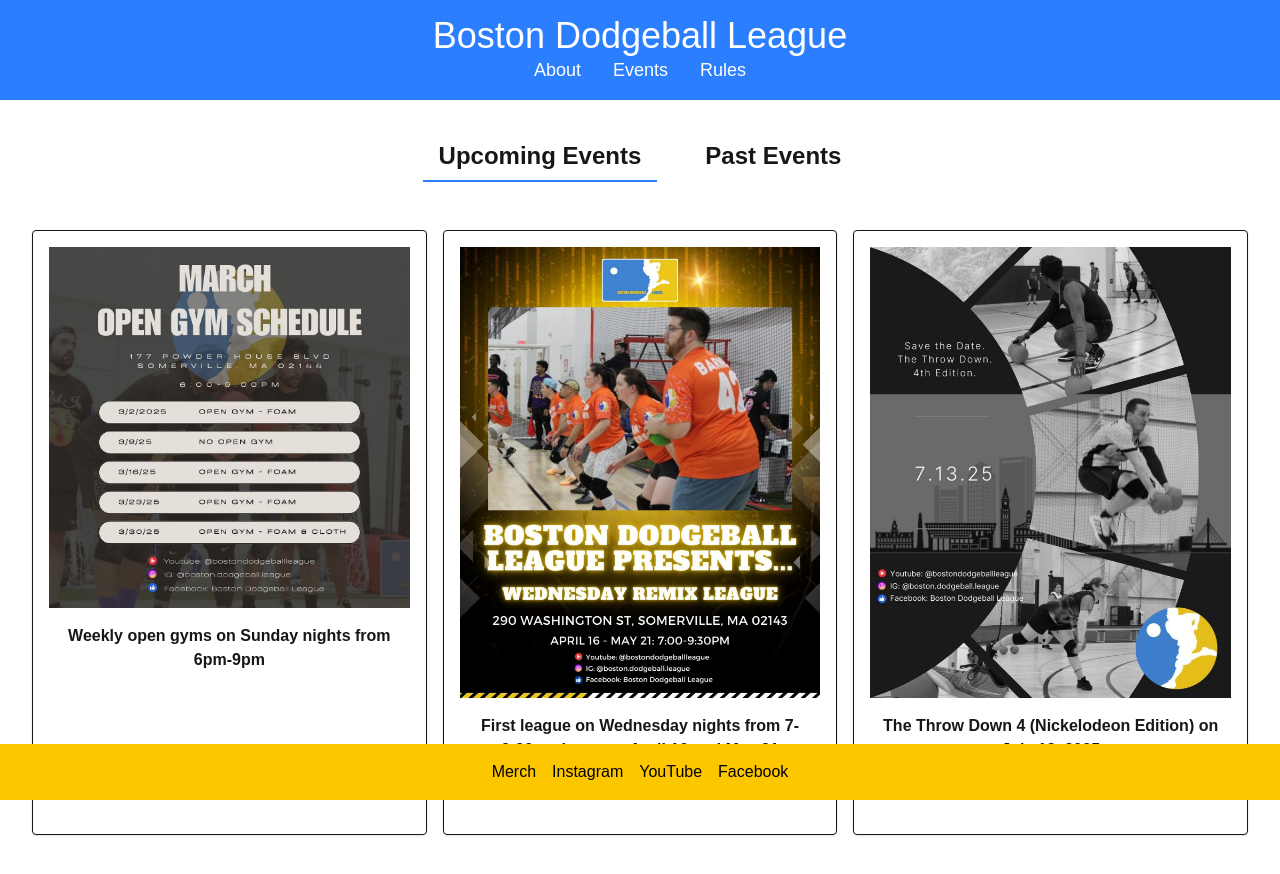
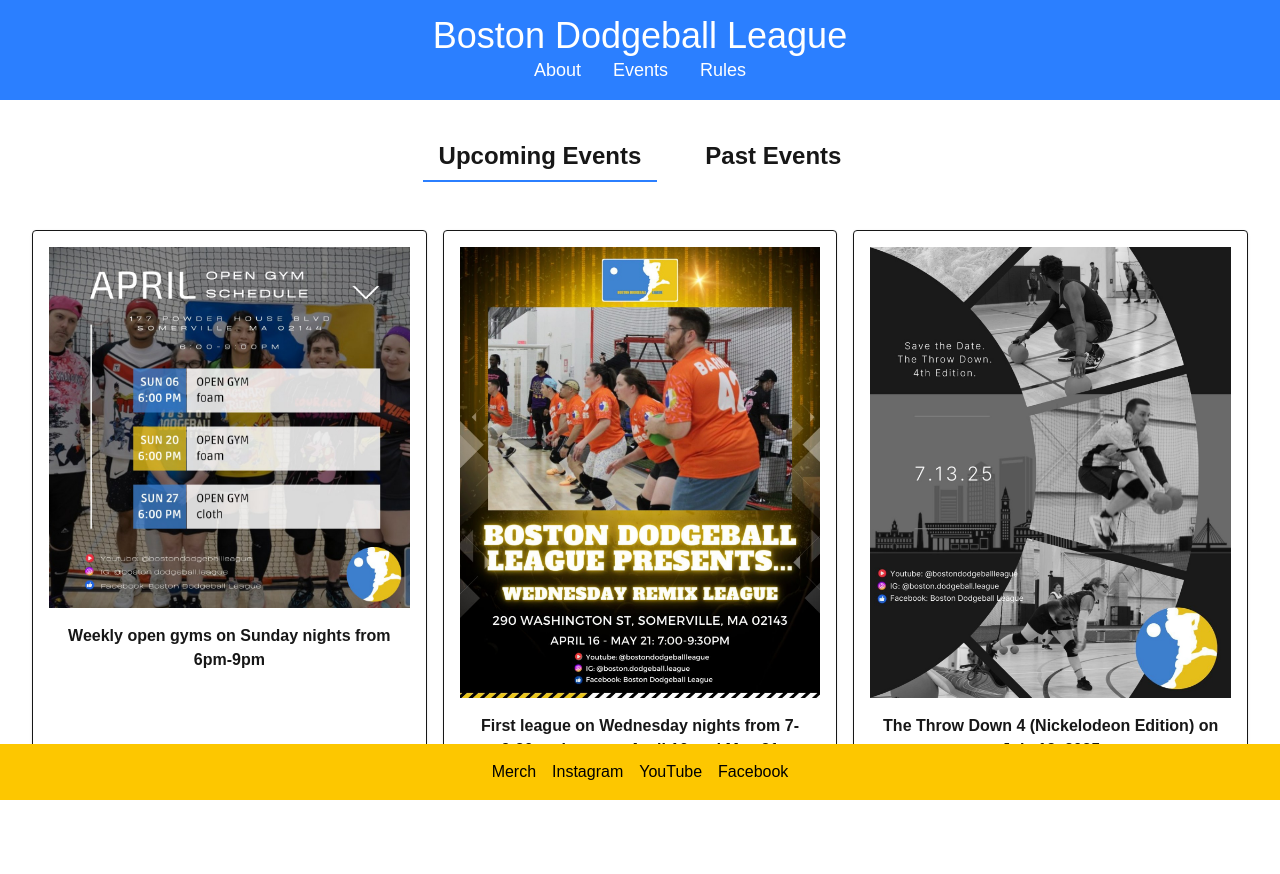
Before and after one commit to jsartin513/bdl-site, a Next.js app: page /events in a window 1280 px wide. Shown: the top 874 px of the page. Built offline with nearby package versions, Linux system fonts and the light colour scheme.

Commit message:
Updates to upcoming events

```diff
--- a/app/events/page.tsx
+++ b/app/events/page.tsx
@@ -4,8 +4,8 @@
 
 export default function Events() {
   const upcomingEvents = [
-    { description: 'Weekly open gyms on Sunday nights from 6pm-9pm', image: '/images/march_open_gym_flyer.jpg' },
-    { description: 'First league on Wednesday nights from 7-9:30pm between April 16 and May 21', image: '/images/league_flyer.jpg', signUpLink: "https://docs.google.com/forms/d/e/1FAIpQLSc1EKlzHAb59oONb7bmF86pOOdRDF3Yc26pWDgWdDU-H2CONw/viewform?usp=sharing"},
+    { description: 'Weekly open gyms on Sunday nights from 6pm-9pm', image: '/images/april_open_gym_flyer.jpg' },
+    { description: 'First league on Wednesday nights from 7-9:30pm between April 16 and May 21', image: '/images/league_flyer.jpg'},
     { description: 'The Throw Down 4 (Nickelodeon Edition) on July 12, 2025', image: '/images/throw_down_4_flyer.jpg'},
   ];
 
@@ -27,9 +27,6 @@
                   <Image src={event.image} alt={event.description} width={500} height={300} />
                 </div>
                 <p className='mb-4 text-md font-bold text-center'>{event.description}</p>
-                {event.signUpLink &&
-                  <p className='mb-4 text-md font-bold text-center'><a href={event.signUpLink} className="text-blue-500 hover:underline text-center">Sign up</a></p>
-                }
               </div>
             ))}
           </div>
```
Also changed, not shown: public/images/april_open_gym_flyer.jpg (added), public/images/march_open_gym_flyer.jpg (deleted).
